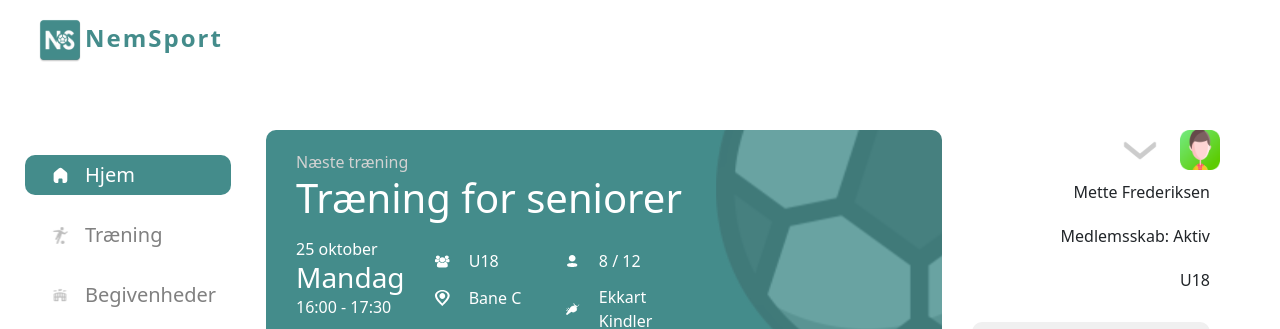
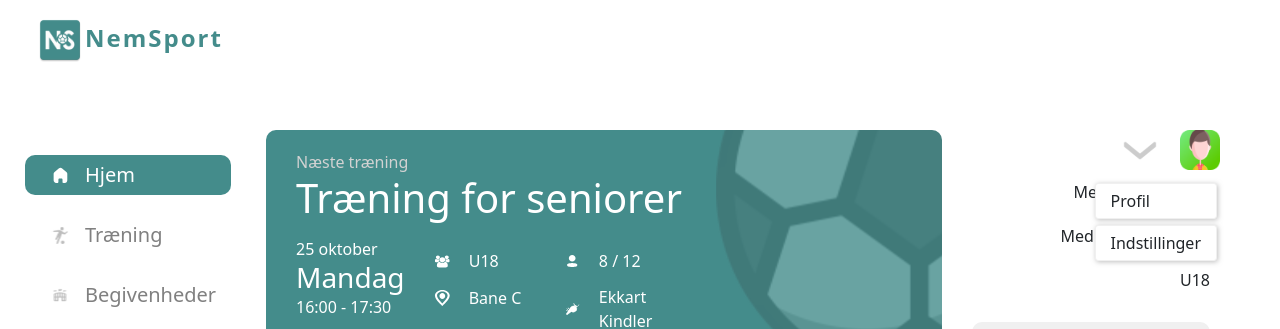
Before and after one commit to madsstorgaardnielsen/group5-proj, a React (Create React App) app in the folder fbcmanager-frontend/: page /home in a window 1280 px wide. Both pictures are taken after a click on the link 1139 px from the left and 150 px from the top of the page. Shown: the top 329 px of the page. Built offline with nearby package versions, Linux system fonts and the light colour scheme.

Commit message:
profile column menu corrected

```diff
--- a/fbcmanager-frontend/src/components/ProfileColumn.js
+++ b/fbcmanager-frontend/src/components/ProfileColumn.js
@@ -23,11 +23,11 @@ export default function profileColumn() {
 
 
     function profileMenu(){
-        var x = document.getElementById("profile-column");
-        if (x.style.display === "block") {
+        var x = document.getElementById("profile-dropdown");
+        if (x.style.display === "flex") {
             x.style.display = "none";
         } else {
-            x.style.display = "block";
+            x.style.display = "flex";
         }
 
       }
@@ -39,6 +39,10 @@ export default function profileColumn() {
                 <a onClick={profileMenu}><img src={arrow}/></a>
                 <a href="/profil"><img target={"_blank"} src={profile} className="profile-pic"/></a>
             </section>
+            <div className="profile-dropdown" id="profile-dropdown">
+                <a>Profil</a>
+                <a>Indstillinger</a>
+            </div>
             <div className="profile-column-body" id="profile-column">
                 <div className="profile-column-profile-container">
 
--- a/fbcmanager-frontend/src/scss/profileColumn.scss
+++ b/fbcmanager-frontend/src/scss/profileColumn.scss
@@ -11,6 +11,23 @@
     }
     .profile-pic{
         margin-left: 20px;
+    }
+}
+
+.profile-dropdown{
+    display: none;
+    flex-direction: column;
+    margin: 10px 0 10px auto;
+    width: fit-content;
+    position: absolute;
+    right: 60px;
+    a{
+        border: 1px solid $light-grey;
+        padding: 5px 15px;
+        border-radius: 3px;
+        margin: 3px;
+        box-shadow: 1px 1px 5px rgb(128, 128, 128, 0.5);
+        background-color: white;
     }
 }
 
@@ -61,6 +78,10 @@
         box-shadow: 5px 10px 10px rgb(128, 128, 128, 0.5);
         border-radius: 10px;
     }
+    .profile-dropdown{
+        top: 80px;
+        right: 30px;
+    }
     .grid-container-home{
         grid-template-columns: 1fr !important;
     }
```
